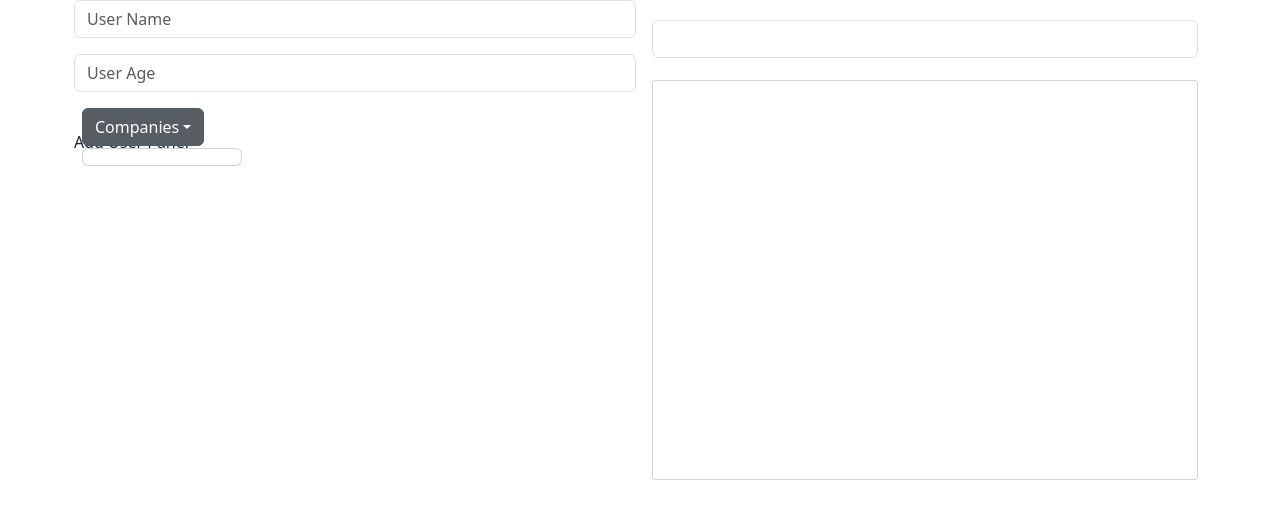
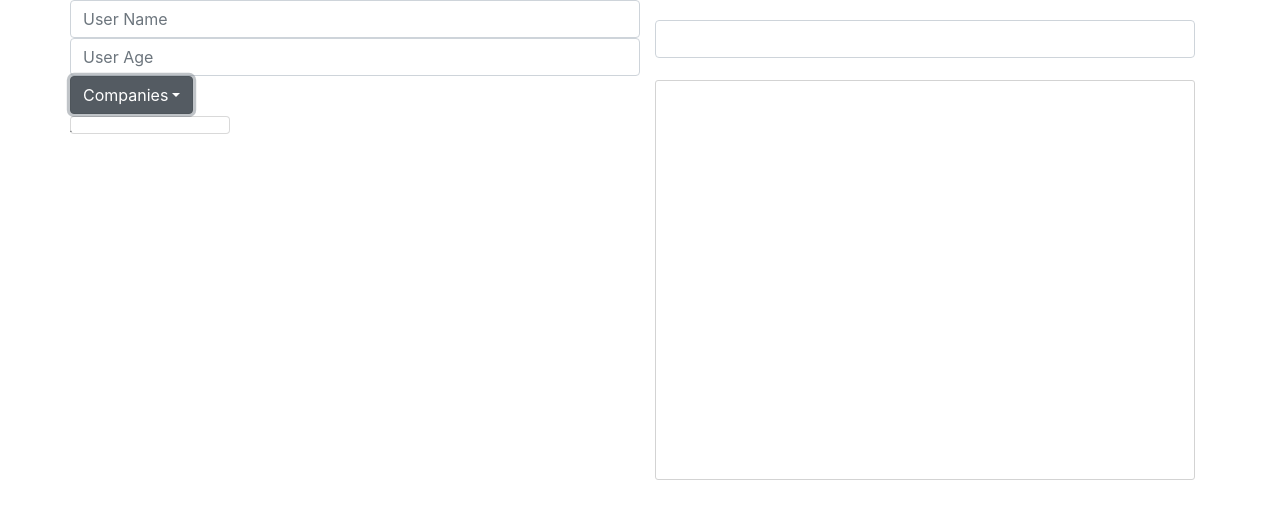
Before and after one commit to Arash89/eCommerce_01, a React (Create React App) app in the folder client/: page / in a window 1280 px wide. Both pictures are taken after a click on the button "Companies". Shown: the top 518 px of the page. Built offline with nearby package versions, Linux system fonts and the light colour scheme.

Commit message:
Bootstrap JavaScript working fine

```diff
--- a/client/package.json
+++ b/client/package.json
@@ -4,6 +4,7 @@
   "private": true,
   "dependencies": {
     "@apollo/client": "^3.6.4",
+    "@popperjs/core": "^2.11.5",
     "@testing-library/jest-dom": "^5.16.4",
     "@testing-library/react": "^13.2.0",
     "@testing-library/user-event": "^13.5.0",
@@ -11,8 +12,11 @@
     "@types/node": "^16.11.36",
     "@types/react": "^18.0.9",
     "@types/react-dom": "^18.0.4",
+    "bootstrap": "^4.6.1",
     "classnames": "^2.3.1",
     "graphql": "^16.5.0",
+    "jquery": "^3.6.0",
+    "popper.js": "^1.16.1",
     "react": "^18.1.0",
     "react-dom": "^18.1.0",
     "react-scripts": "5.0.1",
--- a/client/public/index.html
+++ b/client/public/index.html
@@ -25,7 +25,6 @@
       Learn how to configure a non-root public URL by running `npm run build`.
     -->
     <!--  Bootstrap CSS  -->
-<!--    <link rel="stylesheet" href="https://cdn.jsdelivr.net/npm/bootstrap@4.6.1/dist/css/bootstrap.min.css" integrity="sha384-zCbKRCUGaJDkqS1kPbPd7TveP5iyJE0EjAuZQTgFLD2ylzuqKfdKlfG/eSrtxUkn" crossorigin="anonymous">-->
     <title>React App</title>
   </head>
   <body>
@@ -43,7 +42,5 @@
     -->
 
     <!--  Bootstrap JavaScript  -->
-<!--    <script src="https://cdn.jsdelivr.net/npm/jquery@3.5.1/dist/jquery.slim.min.js" integrity="sha384-DfXdz2htPH0lsSSs5nCTpuj/zy4C+OGpamoFVy38MVBnE+IbbVYUew+OrCXaRkfj" crossorigin="anonymous"></script>-->
-<!--    <script src="https://cdn.jsdelivr.net/npm/bootstrap@4.6.1/dist/js/bootstrap.bundle.min.js" integrity="sha384-fQybjgWLrvvRgtW6bFlB7jaZrFsaBXjsOMm/tB9LTS58ONXgqbR9W8oWht/amnpF" crossorigin="anonymous"></script>-->
   </body>
 </html>
--- a/client/src/App.tsx
+++ b/client/src/App.tsx
@@ -1,6 +1,9 @@
 import React from 'react';
 import AppPanel from "./components/AppPanel";
 import UserListContainer from './components/UserList/UserListContainer';
+
+import 'bootstrap/dist/css/bootstrap.css';
+import 'bootstrap/dist/js/bootstrap.js';
 
 function App() {
   return (
--- a/client/src/components/BootstrapComponents.tsx
+++ b/client/src/components/BootstrapComponents.tsx
@@ -74,24 +74,24 @@ export const DropDownBootstrap: FC<IBootstrapDropDownProps> = memo(({
       className={classNames("btn", buttonType, "dropdown-toggle")}
       type="button"
       id={buttonId}
-      data-bs-toggle="dropdown"
+      data-toggle="dropdown"
       aria-expanded="false"
     >
       {dropdownTitle}
     </button>
-    <ul className="dropdown-menu" aria-labelledby="dropdownMenuButton1">
+    <div className="dropdown-menu" aria-labelledby="dropdownMenuButton1">
       {children}
-    </ul>
+    </div>
   </div>
 ))
 
 
 export const BootstrapDropDownItem: FC<IBootstrapDropDownItem> = memo(({ children, className, href = "#", ...otherProps }) => (
-  <li>
+  <div>
     <a className="dropdown-item" href={href}>
       {children}
     </a>
-  </li>
+  </div>
 ))
 
 export const Form = styled(FormBootstrap)``
```
Also changed, not shown: client/src/components/AddUserPanel/AddUserDropDown.tsx (+0 -7 lines).
